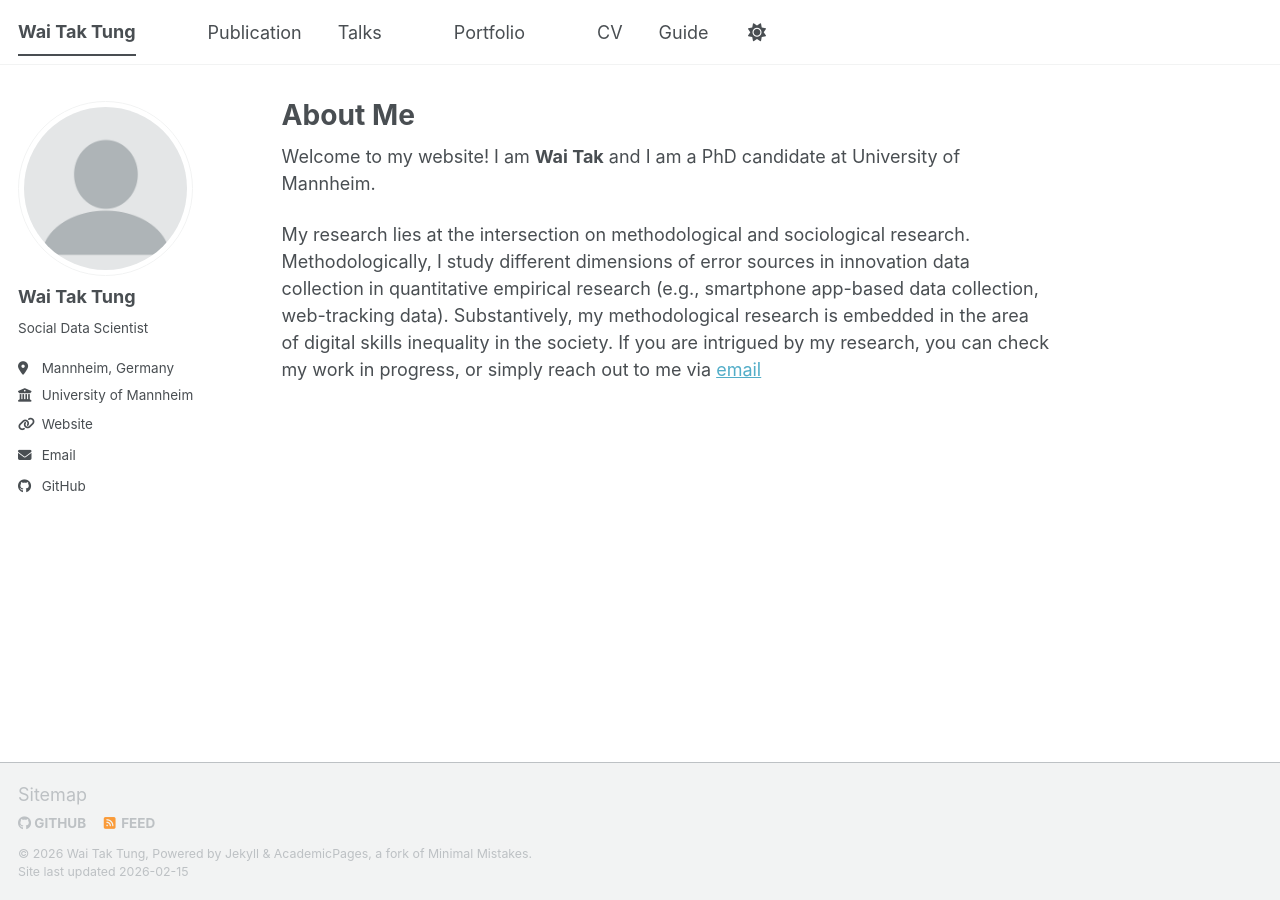
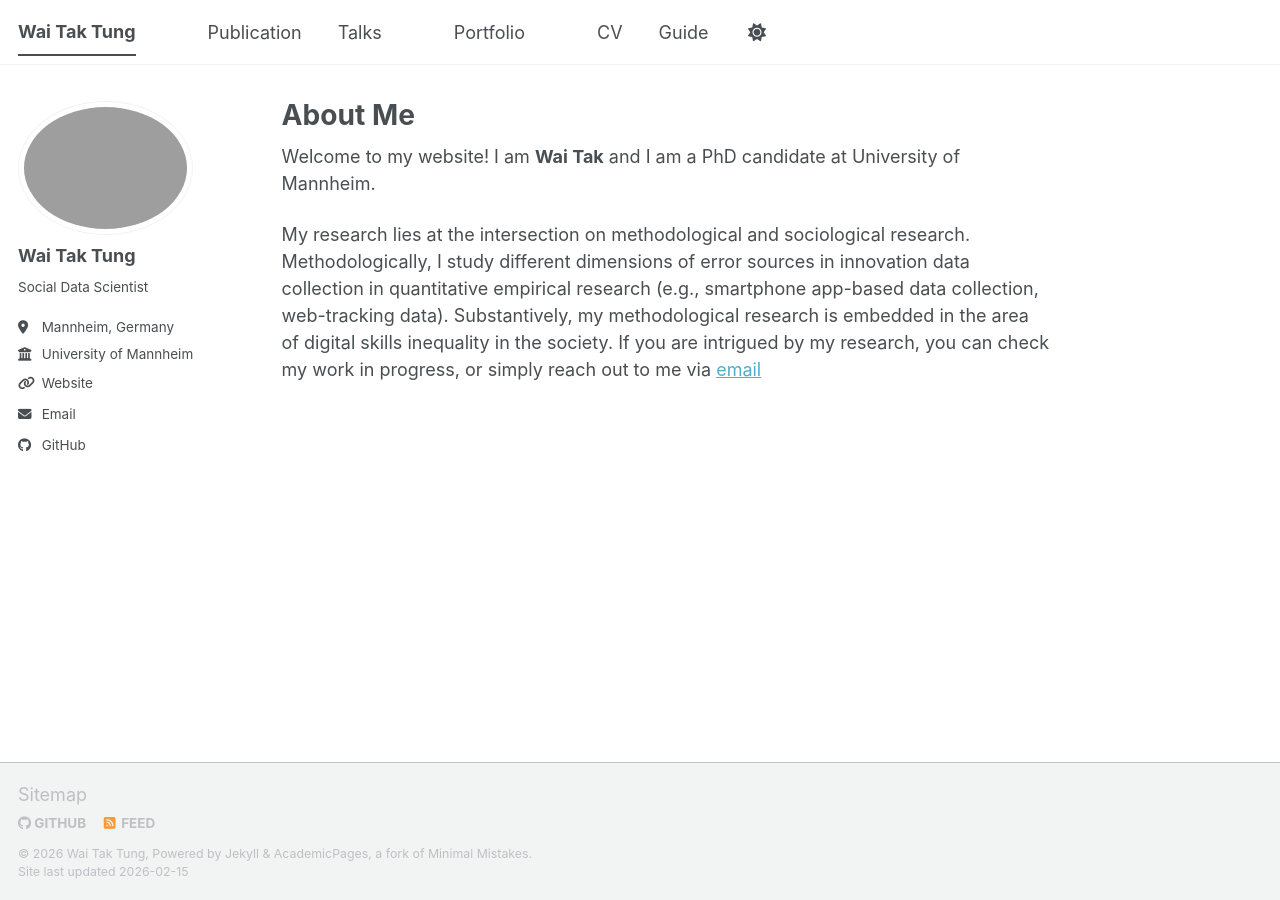
Before and after one commit to wttung/wttung.github.io, a Jekyll site: the page built from _pages/about.md, in a window 1280 px wide. Built offline with Jekyll 4.4.1, drawn with Linux system fonts in a browser that asks for light colours; a script bundle is joined from its source files by our own code; library files that are not in the unit come from our copies.

Commit message:
Update _config.yml

```diff
--- a/_config.yml
+++ b/_config.yml
@@ -23,7 +23,7 @@ repository               : "wttung/wttung.github.io"
 #               Additional customization can be done by editing /_includes/author-profile.html
 author:
   # Biographic information
-  avatar           : "profile.png"
+  avatar           : "profile_photo.png"
   name             : "Wai Tak Tung"
   pronouns         : # example: "he/him"
   bio              : "Social Data Scientist"
```
